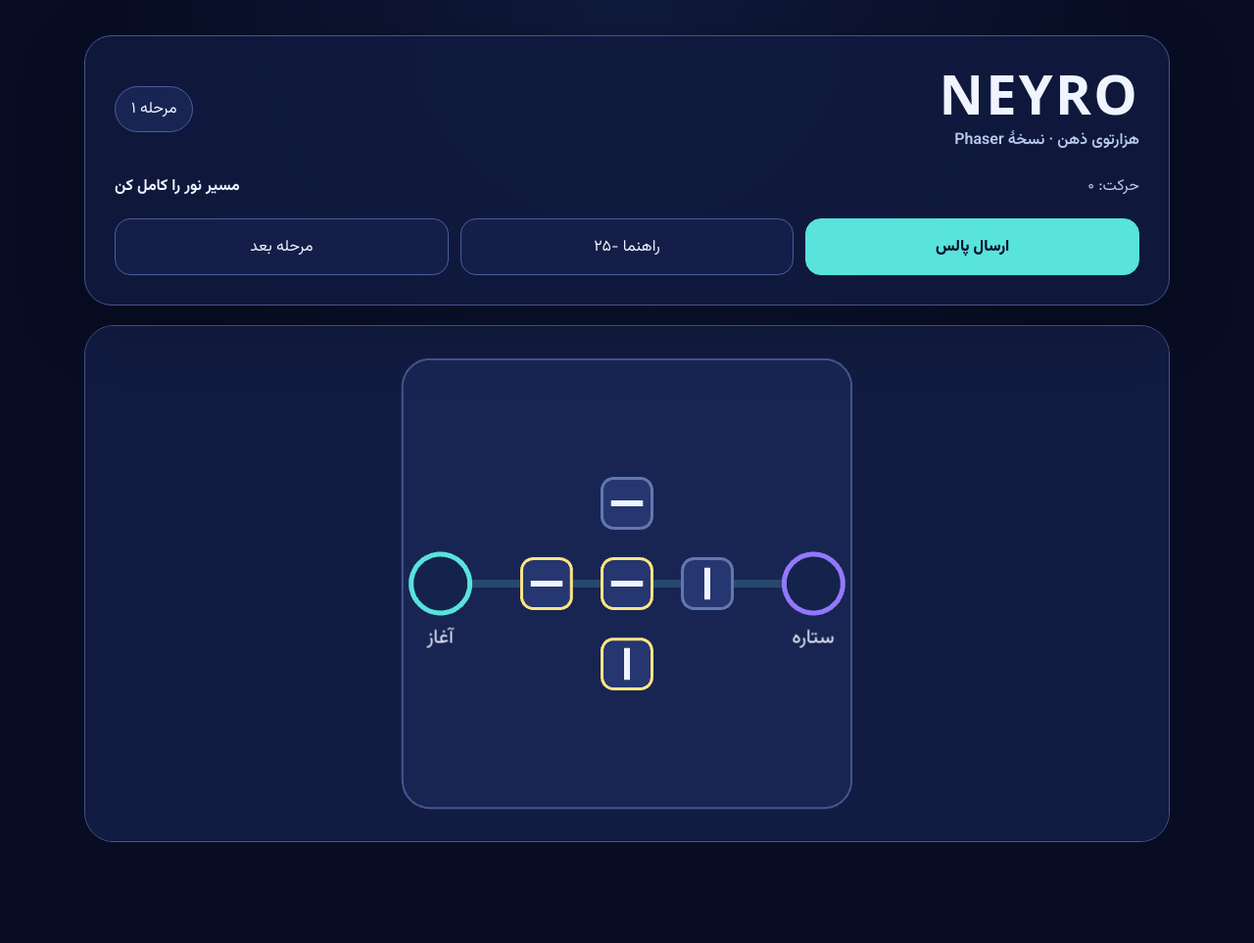
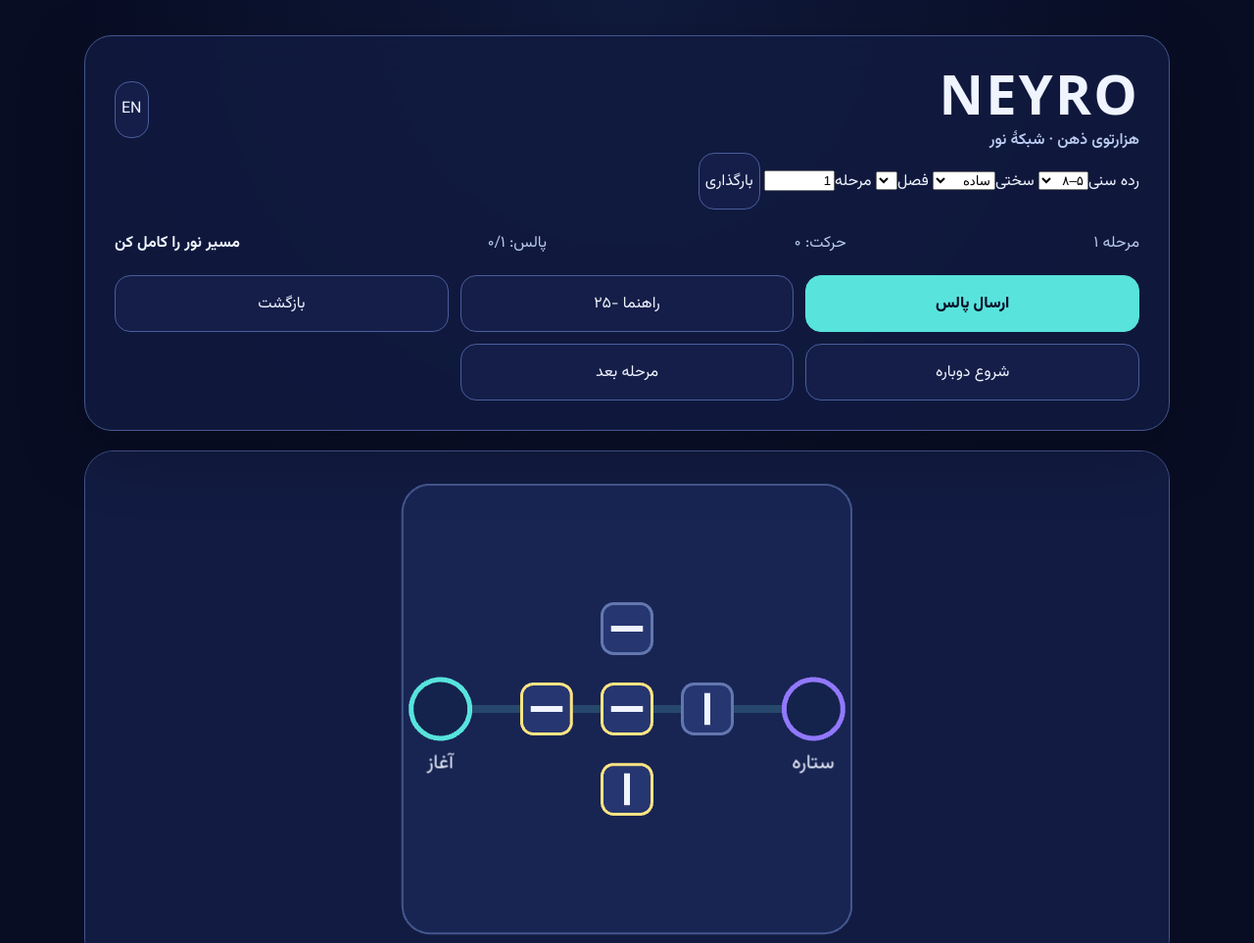
Before and after one commit to AmirMotefaker/zehnlabyrinth-mvp, a website built with Vite: page phaser/index.html in a window 1280 px wide. Shown: the top 963 px of the page at 98% size. Before the commit the page ends 896 px from the top, so only its background shows below. Built offline with nearby package versions, Linux system fonts and the light colour scheme; animation ran at ten frames a second.

Commit message:
feat(runtime): add canonical stage controls and bilingual HUD

```diff
--- a/phaser/index.html
+++ b/phaser/index.html
@@ -14,19 +14,31 @@
         <div class="brand-row">
           <div>
             <div class="brand">NEYRO</div>
-            <div class="tagline">هزارتوی ذهن · نسخهٔ Phaser</div>
+            <div class="tagline" id="tagline">هزارتوی ذهن · شبکهٔ نور</div>
           </div>
-          <div class="stage-pill" id="stageLabel">مرحله ۱</div>
+          <button id="localeButton" class="compact" type="button">EN</button>
+        </div>
+
+        <div class="selectors" aria-label="انتخاب مسیر بازی">
+          <label><span id="ageText">رده سنی</span><select id="ageSelect"><option value="5-8">۵–۸</option><option value="9-17">۹–۱۷</option><option value="18+">۱۸+</option></select></label>
+          <label><span id="difficultyText">سختی</span><select id="difficultySelect"><option value="easy">ساده</option><option value="medium">متوسط</option><option value="hard">سخت</option></select></label>
+          <label><span id="chapterText">فصل</span><select id="chapterSelect"></select></label>
+          <label><span id="stageText">مرحله</span><input id="stageInput" type="number" min="1" max="1000" value="1" /></label>
+          <button id="loadButton" class="compact" type="button">بارگذاری</button>
         </div>
 
         <div class="stats" aria-live="polite">
+          <span id="stageLabel">مرحله ۱</span>
           <span id="movesLabel">حرکت: ۰</span>
+          <span id="pulseLabel">پالس: ۰/۱</span>
           <span id="statusLabel">مسیر نور را کامل کن</span>
         </div>
 
         <div class="actions">
           <button id="pulseButton" class="primary">ارسال پالس</button>
           <button id="hintButton">راهنما −۲۵</button>
+          <button id="undoButton">بازگشت</button>
+          <button id="restartButton">شروع دوباره</button>
           <button id="nextButton">مرحله بعد</button>
         </div>
       </header>
```
